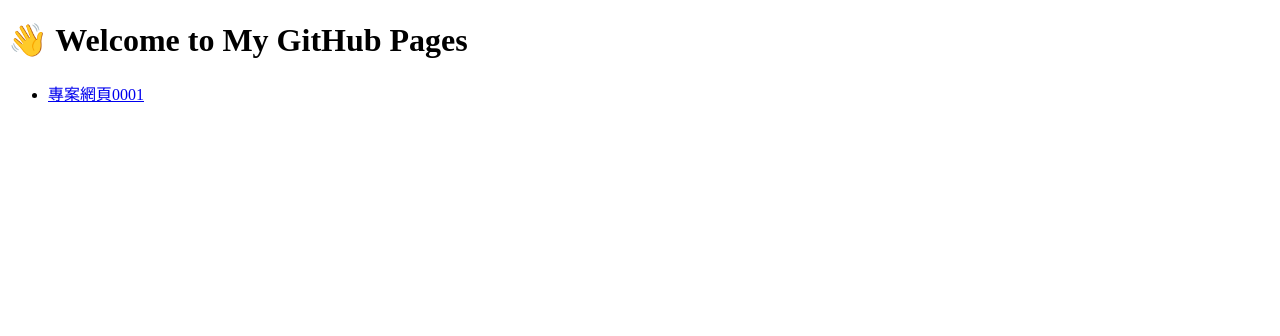
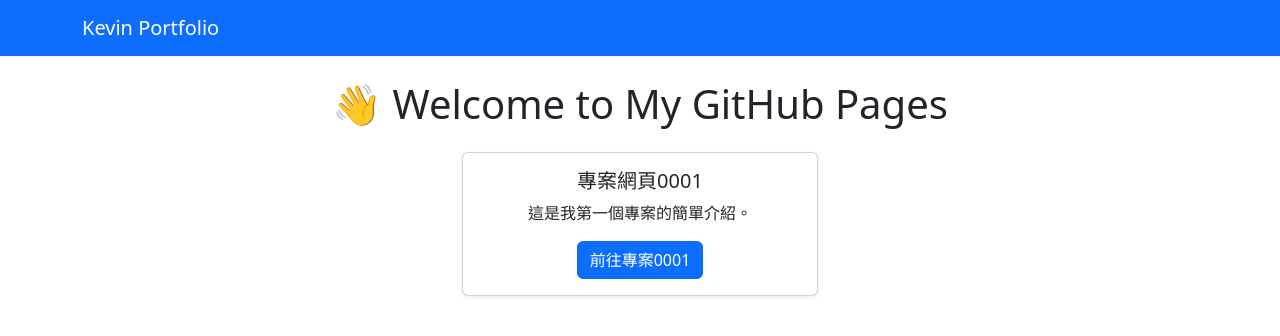
Before and after one commit to KevinPortfolio1/kevinportfolio1.github.io, a plain HTML site: page index.html in a window 1280 px wide. Drawn offline with nearby package versions, Linux system fonts and the light colour scheme.

Commit message:
Update index.html

```diff
--- a/index.html
+++ b/index.html
@@ -1,13 +1,38 @@
 <!DOCTYPE html>
-<html>
+<html lang="zh-Hant">
 <head>
   <meta charset="utf-8">
+  <meta name="viewport" content="width=device-width, initial-scale=1">
   <title>Github 個人主要頁面</title>
+  <!-- Bootstrap CSS -->
+  <link href="https://cdn.jsdelivr.net/npm/bootstrap@5.3.2/dist/css/bootstrap.min.css" rel="stylesheet">
 </head>
 <body>
-  <h1>👋 Welcome to My GitHub Pages</h1>
-  <ul>
-    <li><a href="https://kevinportfolio1.github.io/webtutorial001/">專案網頁0001</a></li>
-  </ul>
+  <!-- 導覽列 -->
+  <nav class="navbar navbar-expand-lg navbar-dark bg-primary mb-4">
+    <div class="container">
+      <a class="navbar-brand" href="#">Kevin Portfolio</a>
+    </div>
+  </nav>
+
+  <!-- 主內容 -->
+  <div class="container text-center">
+    <h1 class="mb-4">👋 Welcome to My GitHub Pages</h1>
+
+    <div class="row justify-content-center">
+      <div class="col-md-6 col-lg-4">
+        <div class="card shadow-sm mb-3">
+          <div class="card-body">
+            <h5 class="card-title">專案網頁0001</h5>
+            <p class="card-text">這是我第一個專案的簡單介紹。</p>
+            <a href="https://kevinportfolio1.github.io/webtutorial001/" target="_blank" class="btn btn-primary">前往專案0001</a>
+          </div>
+        </div>
+      </div>
+    </div>
+  </div>
+
+  <!-- Bootstrap JS（選用） -->
+  <script src="https://cdn.jsdelivr.net/npm/bootstrap@5.3.2/dist/js/bootstrap.bundle.min.js"></script>
 </body>
 </html>
```
